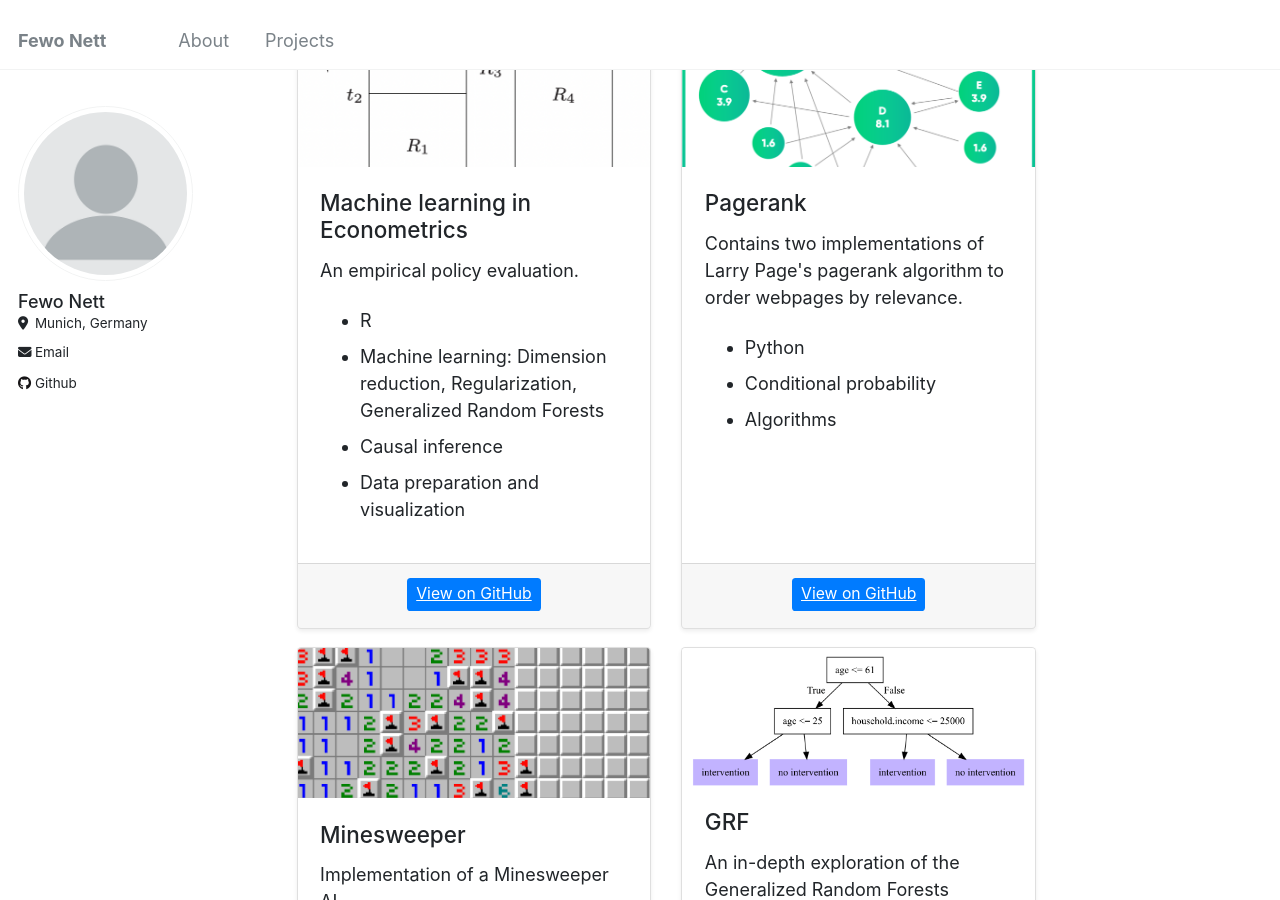
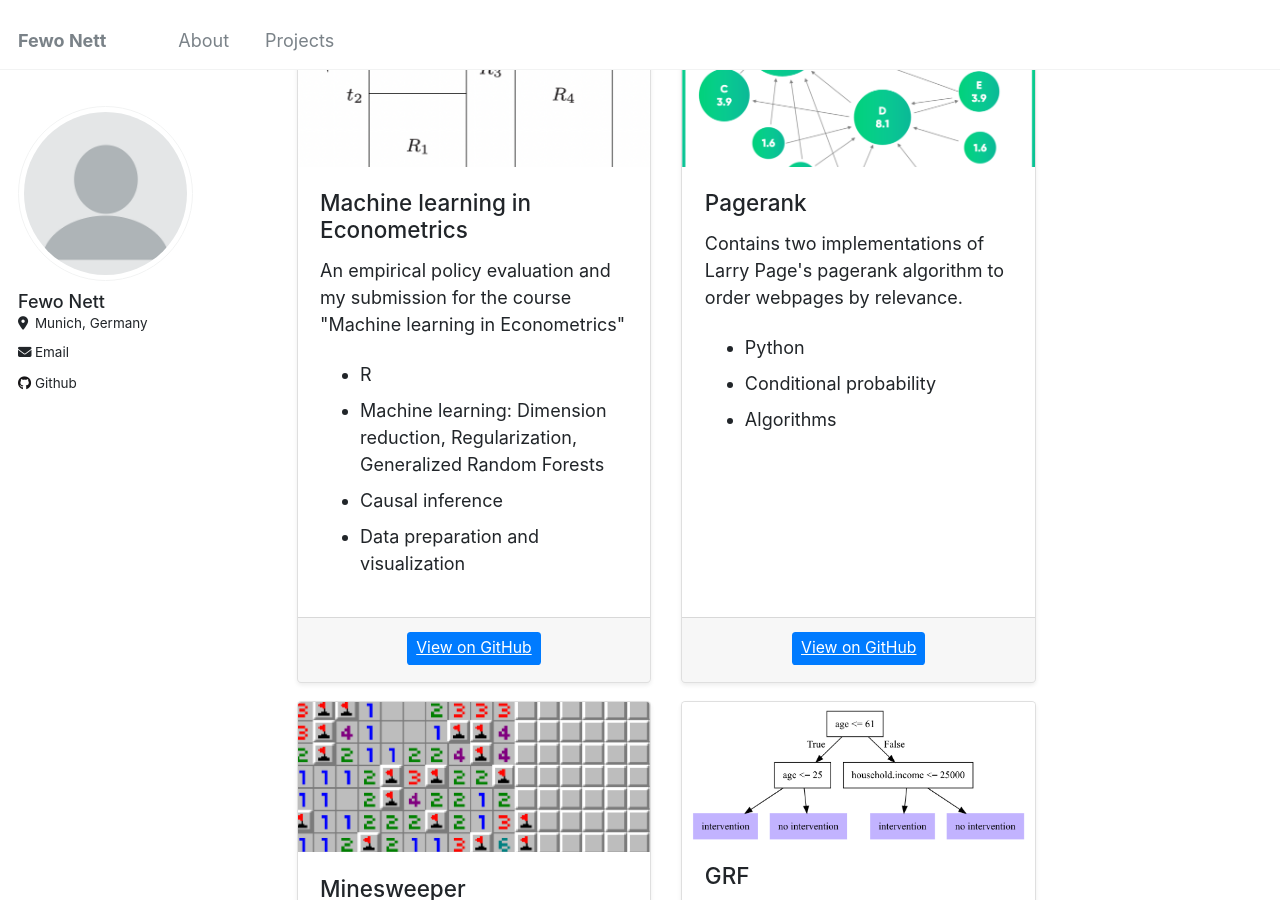
Before and after one commit to fewonett/fewonett.github.io, a Jekyll site: the page built from _pages/about.html, in a window 1280 px wide and 900 px high, scrolled down 1274 px. Built offline with Jekyll 4.4.1, drawn with Linux system fonts in a browser that asks for light colours.

Commit message:
Update about.html

```diff
--- a/_pages/about.html
+++ b/_pages/about.html
@@ -47,7 +47,7 @@ redirect_from:
         <img src="images/images/covariate_partition.png" class="card-img-top" alt="Project Image 1">
         <div class="card-body">
           <h5 class="card-title">Machine learning in Econometrics</h5>
-          <p class="card-text">An empirical policy evaluation. </p>
+          <p class="card-text">An empirical policy evaluation and my submission for the course "Machine learning in Econometrics" </p>
           <ul>
             <li>R</li>
             <li>Machine learning: Dimension reduction, Regularization, Generalized Random Forests</li>
```
